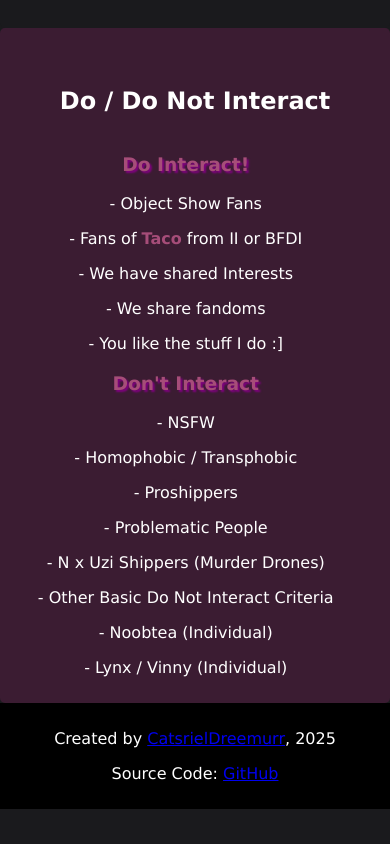
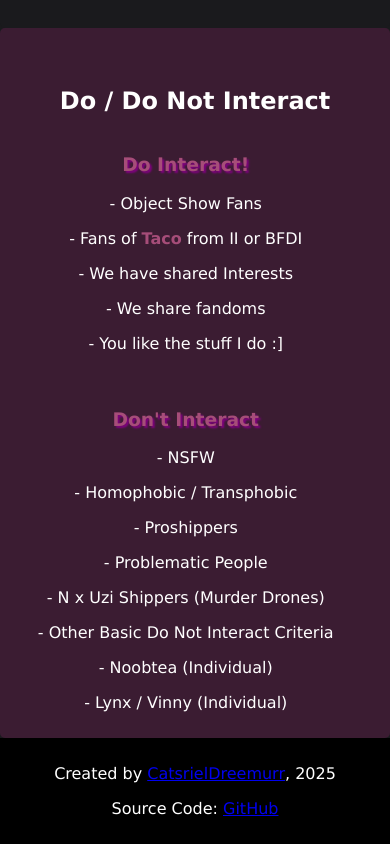
Before and after one commit to catsrieldreemurr/info, a plain HTML site: page index.html in a window 390 px wide. Shown: the part 1223-2067 px from the top of the page. Before the commit the page ends 2032 px from the top, so only its background shows below. Drawn offline with Linux system fonts and the light colour scheme.

Commit message:
Seperate DNI text on Mobile Devices

```diff
--- a/styles/main.css
+++ b/styles/main.css
@@ -182,4 +182,8 @@ footer{
     #dni{
         padding-top: 10%;
     }
+
+    .right{
+        margin-top: 15%;
+    }
   }
```
